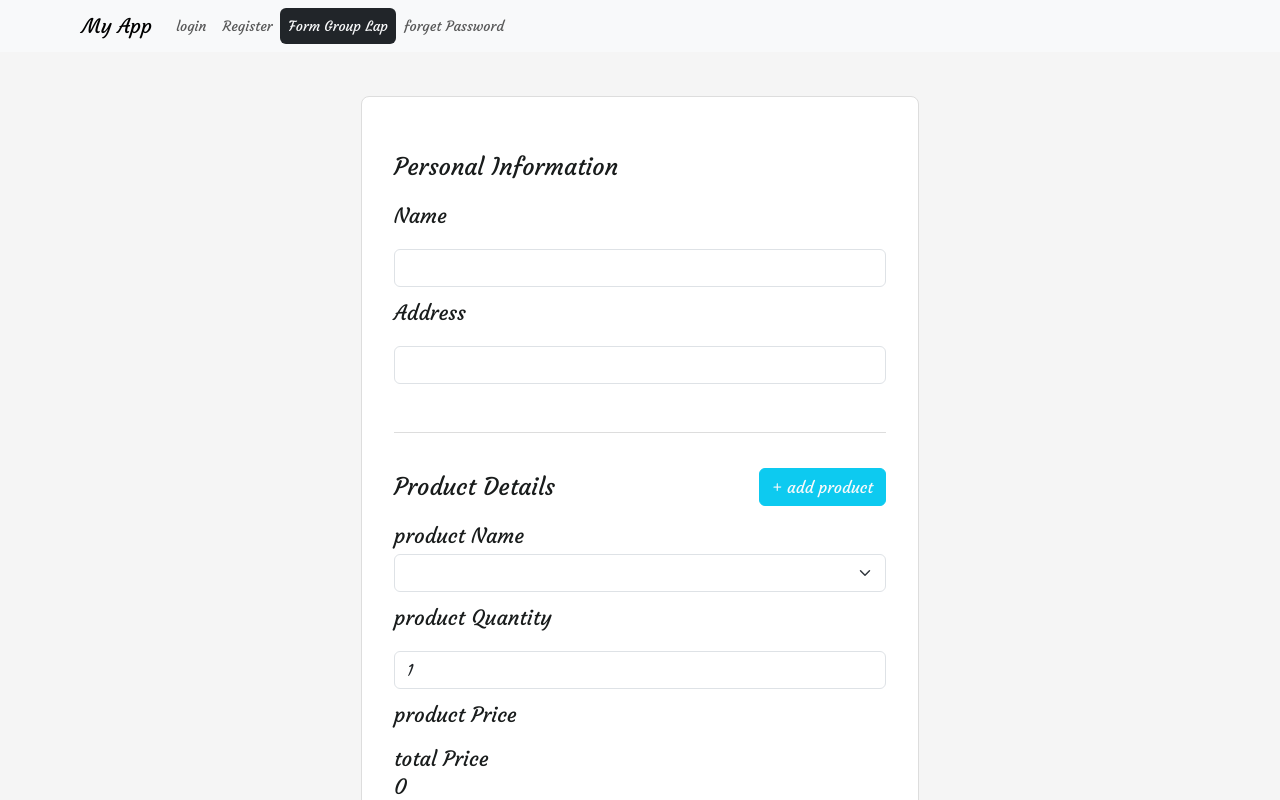
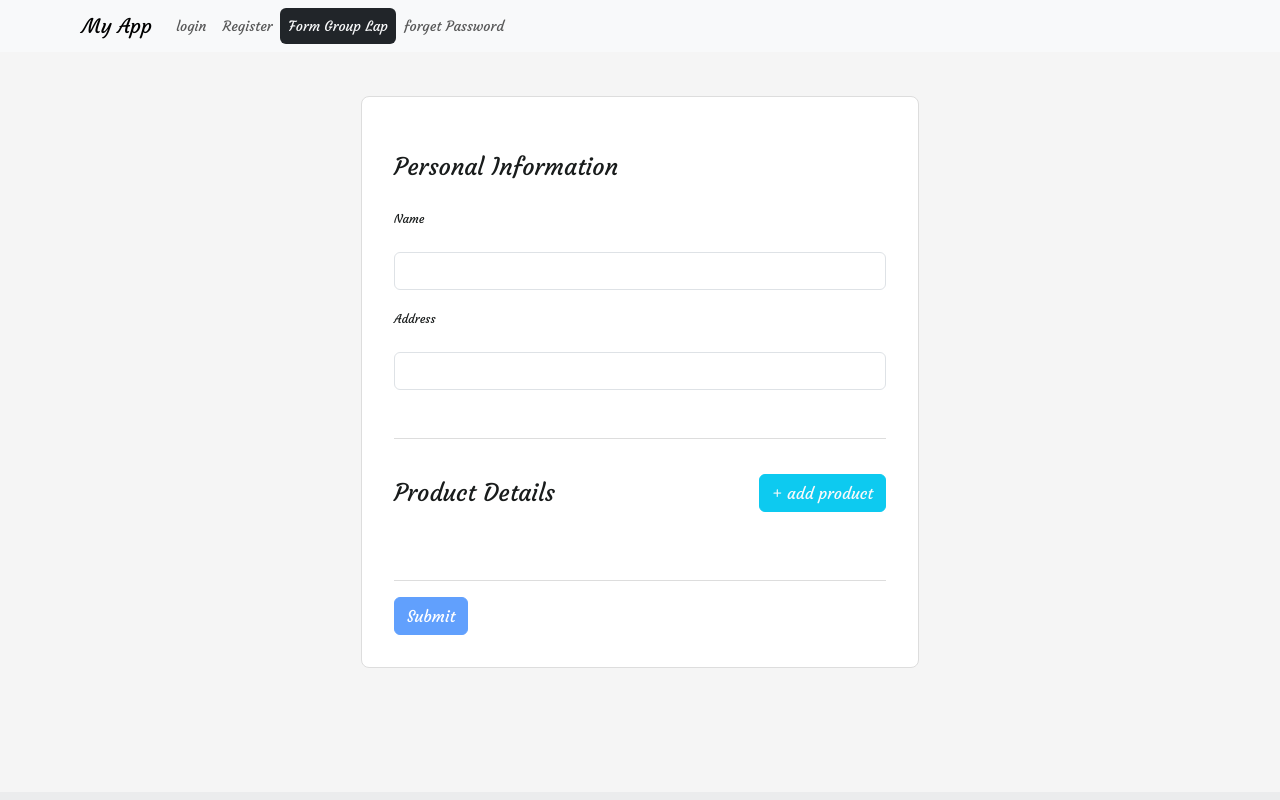
Before and after one commit to hebataha/my-angular-app, an Angular app: page /formGroup in a window 1280 px wide. Shown: the top 800 px of the page. Built offline with nearby package versions, Linux system fonts and the light colour scheme.

Commit message:
trying to handle form array

```diff
--- a/src/app/forms/from-group/from-group.html
+++ b/src/app/forms/from-group/from-group.html
@@ -1,165 +1,110 @@
 <form [formGroup]="form" (ngSubmit)="submit()">
+
   <div class="mb-5">
     <h4 class="my-4 text-capitalize">personal information</h4>
+
     <div class="mb-3">
-      <label for="exampleInputEmail1" class="form-label">Name</label>
-      <input type="email" class="form-control" id="exampleInputEmail1" aria-describedby="emailHelp"
-        formControlName="name">
+      <label class="form-label">Name</label>
+      <input type="email" class="form-control" formControlName="name">
+
       @if(form.controls.name.touched && form.controls.name.errors?.["required"]){
       <p class="text-danger">field is required</p>
       }
+
       @if(form.controls.name.touched && form.controls.name.errors?.["minlength"]){
       <p class="text-danger">min length is 4</p>
       }
+    </div>
 
+    <div class="mb-3">
+      <label class="form-label">Address</label>
+      <input type="text" class="form-control" formControlName="address">
+    </div>
 
-    </div>
-    <!-- <h1> NAME: {{form.value | json}}</h1> -->
-    <div class="mb-3">
-      <label for="exampleInputPassword1" class="form-label">Address</label>
-      <input type="text" class="form-control" id="exampleInputPassword1" formControlName="address">
-    </div>
     @if(form.controls.address.touched && form.controls.address.errors?.["required"]){
     <p class="text-danger">field is required</p>
     }
 
+  </div>
 
-  </div>
   <hr>
-  <div class="mb-5" formGroupName="product">
-    <div class="d-flex justify-content-between align-items-center">
-      <h4 class="my-4 text-capitalize"> product details</h4>
-      <button type="button" class="btn btn-info text-light" (click)="add()">+ add product</button>
-    </div>
 
-    <div class="mb-3">
-      <label for="exampleInputEmail1" class="form-label"> product Name</label>
+  <div formArrayName="allProducts">
 
-
-      <select class="form-select" aria-label="Default select example" formControlName="proName" #mySelect>
-
-        <option *ngFor="let item of productInfo" [ngValue]="item">
-          {{item.name}}</option>
-
-      </select>
-
-      @if(form.controls.product.controls.proName.touched &&
-      form.controls.product.controls.proName.errors?.["required"]){
-      <p class="text-danger">field is required</p>
-      }
-
-      <!-- @if(form.controls.product.controls.proName.touched && form.controls.product.controls.proName.value === 0 ){
-    <p class="text-danger">field is required</p>
-    } -->
-    </div>
-    <div class="mb-3">
-      <label for="exampleInputPassword1" class="form-label">product Quantity</label>
-      <input type="number" class="form-control" id="exampleInputPassword1" formControlName="proQuantity" min="1">
-      @if(form.controls.product.controls.proQuantity.touched &&
-      form.controls.product.controls.proQuantity.errors?.["required"]){
-      <p class="text-danger">field is required</p>
-      }
-    </div>
-    <div class="mb-3">
-      <label class="form-label">product Price</label>
-      <div>
-        <p>{{ form.value.product?.proName?.['price'] }}</p>
+    <div class="mb-5">
+      <div class="d-flex justify-content-between align-items-center">
+        <h4 class="my-4 text-capitalize">product details</h4>
+        <button type="button" class="btn btn-info text-light" (click)="add()">+ add product</button>
       </div>
     </div>
 
-    <div class="mb-3">
-      <label class="form-label">total Price</label>
-      <div *ngIf="(form.value.product?.proQuantity || 0) <= 0">
-        <p class="text-danger"> product Quantity can't be less than 1</p>
+    <hr>
 
+    @for (item of allProducts.controls; track $index) {
+    <div>
+
+      <div class="d-flex justify-content-between">
+        <span>#item {{$index + 1}}</span>
+        <button class="btn btn-danger" type="button" (click)="delete($index)">
+          delete
+        </button>
       </div>
 
-      <div>
-        {{ (form.value.product?.proQuantity || 0 ) * (form.value.product?.proName?.['price']) }}
-      </div>
-    </div>
-  </div>
-  <hr>
+      <div class="mb-3">
+        <div class="row">
+          <div class="col-12 col-lg-4">
+            <label class="form-label">product Name</label>
+
+            <select class="form-select" (change)="selectChange()" >
+              <option *ngFor="let item of productInfo;let i = index" [ngValue]="item">
+                {{ item.name }}
+                {{item.price| json}}
+
+              </option>
+            </select>
+
+          </div>
 
 
+          <div class="col-12 col-lg-4">
 
-  <div formArrayName="allProducts">
-    @for (item of allProducts.controls; track $index) {
-    <div [formGroupName]="$index">
-      <div class="d-flex justify-content-between">
+            <label class="form-label">product Quantity</label>
+            <input type="number" class="form-control mt-0" min="1" value="1">
+          </div>
 
-        <span> #item {{$index +1}}
-        </span>
-        <button class="btn btn-danger" type="button" (click)="delete($index)">delete</button>
+          <div class="col-12 col-lg-4">
+            <label class="form-label">product Price</label>
+
+
+          </div>
+
+        </div>
+
       </div>
 
 
 
-      <div class="mb-3">
-        <label for="exampleInputEmail1" class="form-label"> product Name</label>
-
-
-        <select class="form-select" aria-label="Default select example" formControlName="proName" #mySelect>
-
-          <option *ngFor="let item of productInfo" [ngValue]="item">
-            {{item.name}}</option>
-
-        </select>
-
-        @if(form.controls.product.controls.proName.touched &&
-        form.controls.product.controls.proName.errors?.["required"]){
-        <p class="text-danger">field is required</p>
-        }
-
-        <!-- @if(form.controls.product.controls.proName.touched && form.controls.product.controls.proName.value === 0 ){
-    <p class="text-danger">field is required</p>
-    } -->
-      </div>
-      <div class="mb-3">
-        <label for="exampleInputPassword1" class="form-label">product Quantity</label>
-        <input type="number" class="form-control" id="exampleInputPassword1" formControlName="proQuantity" min="1">
-        @if(form.controls.product.controls.proQuantity.touched &&
-        form.controls.product.controls.proQuantity.errors?.["required"]){
-        <p class="text-danger">field is required</p>
-        }
-      </div>
-
-    <div class="mb-3">
-      <label class="form-label">product Price</label>
-      <div>
-        <p>{{ item.value.proName?.['price'] }}</p>
-      </div>
-    </div>
-
-    <div class="mb-3">
-      <label class="form-label">total Price</label>
-      <div *ngIf="(item.value.proQuantity || 0) <= 0">
-        <p class="text-danger"> product Quantity can't be less than 1</p>
-
-      </div>
-
-      <div>
-        {{ (item.value.proQuantity || 0 ) * (item.value.proName?.['price']) }}
-      </div>
-    </div>
+      <div></div>
 
     </div>
-
     }
-
 
   </div>
 
+  <!-- <div class="mb-5">
+    <div class="mb-3">
+      <label class="form-label">Notes</label>
+      <textarea class="form-control" rows="3" formControlName="notes" placeholder="add your notes">
+      </textarea>
 
-  <div class="mb-5">
-    <div class="mb-3">
-      <label for="exampleInputPassword1" class="form-label">Notes</label>
-      <textarea class="form-control" rows="3" formControlName="notes" placeholder="add your notes"></textarea>
-
-      @if (form.controls.notes.touched && form.controls.notes.errors ) {
-      <p class="mt-3" class="text-danger">this is required</p>
+      @if (form.controls.notes.touched && form.controls.notes.errors) {
+      <p class="mt-3 text-danger">this is required</p>
       }
     </div>
-  </div>
-  <button type="submit" class="btn btn-primary" [disabled]="form.invalid">Submit</button>
+  </div> -->
+
+  <button type="submit" class="btn btn-primary" [disabled]="form.invalid">
+    Submit
+  </button>
+
 </form>
--- a/src/app/forms/from-group/from-group.scss
+++ b/src/app/forms/from-group/from-group.scss
@@ -0,0 +1,3 @@
+.form-label{
+    font-size:12px
+}
--- a/src/app/forms/from-group/from-group.ts
+++ b/src/app/forms/from-group/from-group.ts
@@ -5,7 +5,7 @@ import { Product } from './interface/product';
 
 @Component({
   selector: 'app-from-group',
-  imports: [ReactiveFormsModule, CommonModule , JsonPipe],
+  imports: [ReactiveFormsModule, CommonModule, JsonPipe],
   templateUrl: './from-group.html',
   styleUrl: './from-group.scss',
 })
@@ -26,26 +26,31 @@ export class FromGroup {
       price: 15000
     }
     ]
+
+    this.form.valueChanges.subscribe(newValue => {
+       console.log(newValue);
+    });
+  }
+
+  selectChange(){
+    console.log();
+
+
   }
   form = new FormGroup({
     name: new FormControl("", [Validators.required, Validators.minLength(4)]),
     address: new FormControl("", [Validators.required]),
-    product: new FormGroup({
-      proName: new FormControl<any>(null, [Validators.required]),
-      proQuantity: new FormControl(1, [Validators.required, Validators.min(1)]),
-      proPrice: new FormControl(0, [Validators.required]),
-
-    }),
     notes: new FormControl("", [Validators.required]),
+    selectDrop:  new FormControl("", [Validators.required]),
     allProducts: new FormArray([
 
     ])
 
 
   })
-get allProducts(): FormArray {
-  return this.form.get('allProducts') as FormArray;
-}
+  get allProducts(): FormArray {
+    return this.form.get('allProducts') as FormArray;
+  }
   createProductGroup(): FormGroup {
     return new FormGroup({
       proName: new FormControl<any>(null, [Validators.required]),
@@ -65,8 +70,8 @@ get allProducts(): FormArray {
 
   }
 
-  delete(i:number){
-  this.allProducts.removeAt(i)
+  delete(i: number) {
+    this.allProducts.removeAt(i)
 
   }
 
```
